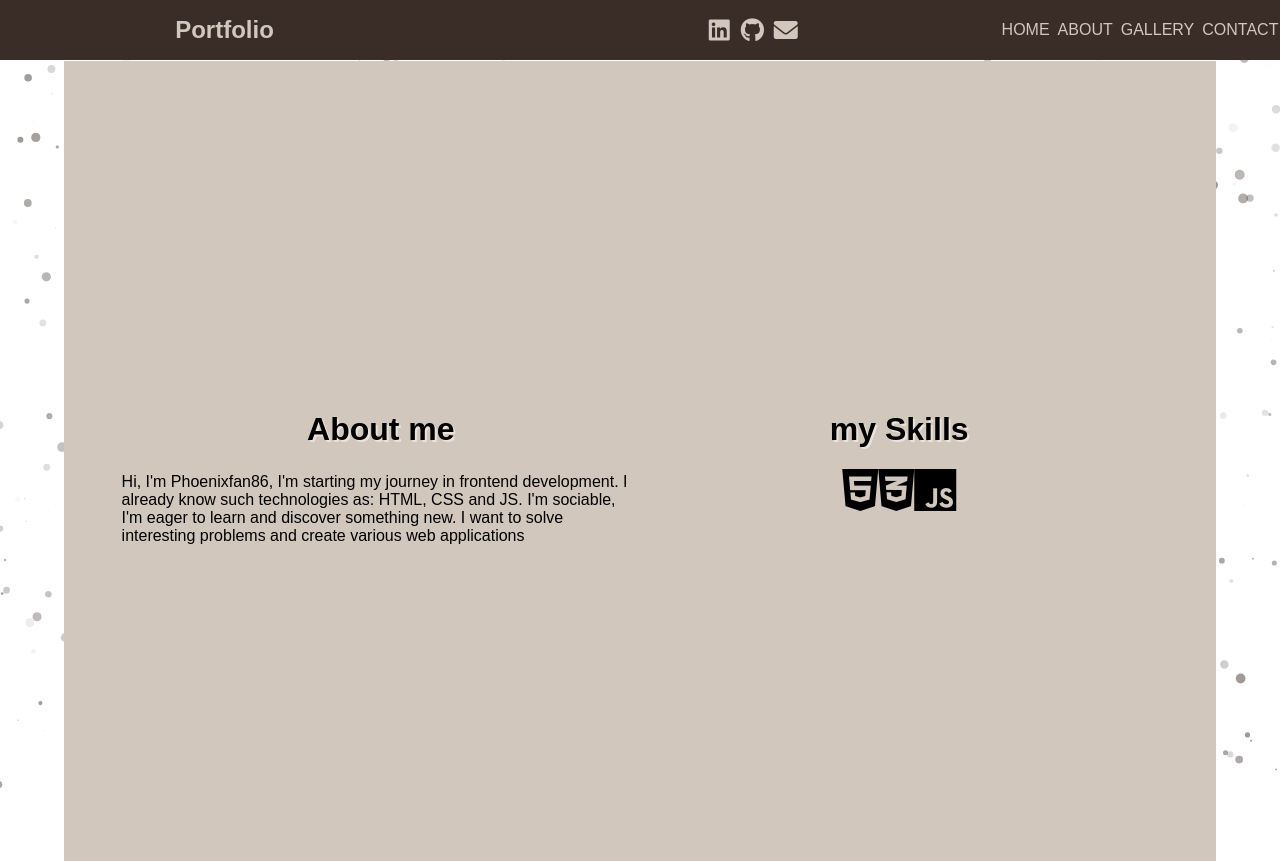
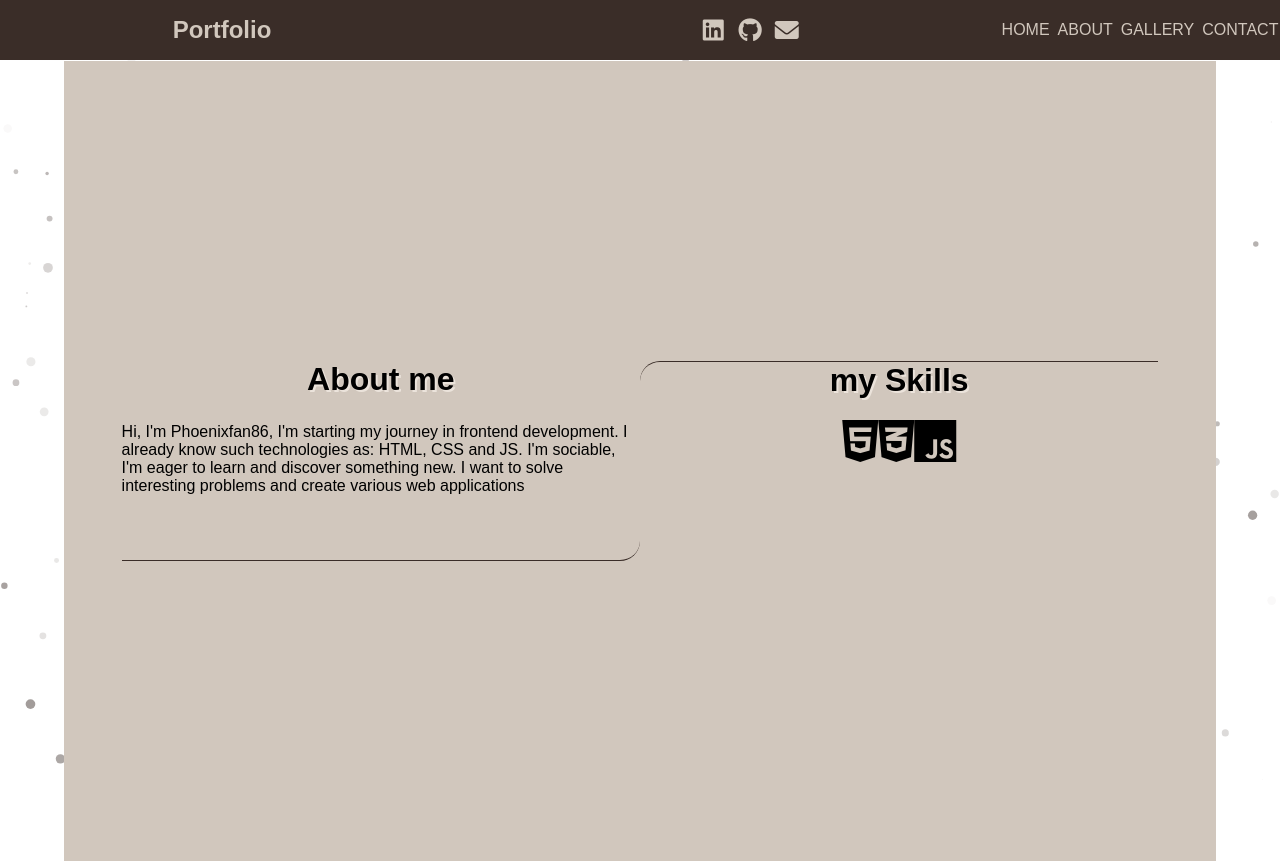
Before and after one commit to phoenixfan86/Portfolio_page, a plain HTML site: page index.html in a window 1280 px wide. Drawn offline with nearby package versions, Linux system fonts and the light colour scheme; a web font is replaced by a local one.

Commit message:
change css

```diff
--- a/css/header.css
+++ b/css/header.css
@@ -50,7 +50,7 @@ header {
 	flex-direction: row;
 	align-items: center;
 	justify-content: center;
-	width: 100px;
+	width: 110px;
 	height: 60px;
 	margin: 0 auto;
 }
@@ -63,6 +63,11 @@ header {
 	height: 100%;
 	text-decoration: none;
 	color: #d1c7bd;
+}
+
+.social a:hover {
+	font-size: 24px;
+	transition: font-size 0.3s cubic-bezier(0, 0, 1, 1);
 }
 
 .main-menu {
--- a/css/main.css
+++ b/css/main.css
@@ -40,15 +40,16 @@
 .about {
 	display: flex;
 	flex-direction: row;
-
 	width: 90%;
-	min-width: 100vh;
+	min-width: 200px;
+	height: 200px;
 }
 
 .about-me {
 	flex: 1;
 	width: 400px;
-	height: 100px;
+	border-bottom: 1px solid #3a2d28;
+	border-radius: 0 0 20px 0;
 }
 
 h2 {
@@ -61,7 +62,8 @@ h2 {
 .about-my-skill {
 	flex: 1;
 	width: 400px;
-	height: 100px;
+	border-top: 1px solid #3a2d28;
+	border-radius: 20px 0 0 0;
 }
 
 .about-my-skill h3 {
--- a/js/particles.js
+++ b/js/particles.js
@@ -1,6 +1,6 @@
 particlesJS('particles-js', {
 	particles: {
-		number: { value: 600, density: { enable: true, value_area: 800 } },
+		number: { value: 200, density: { enable: true, value_area: 800 } },
 		color: { value: '#3a2d28' },
 		shape: {
 			type: 'circle',
```
